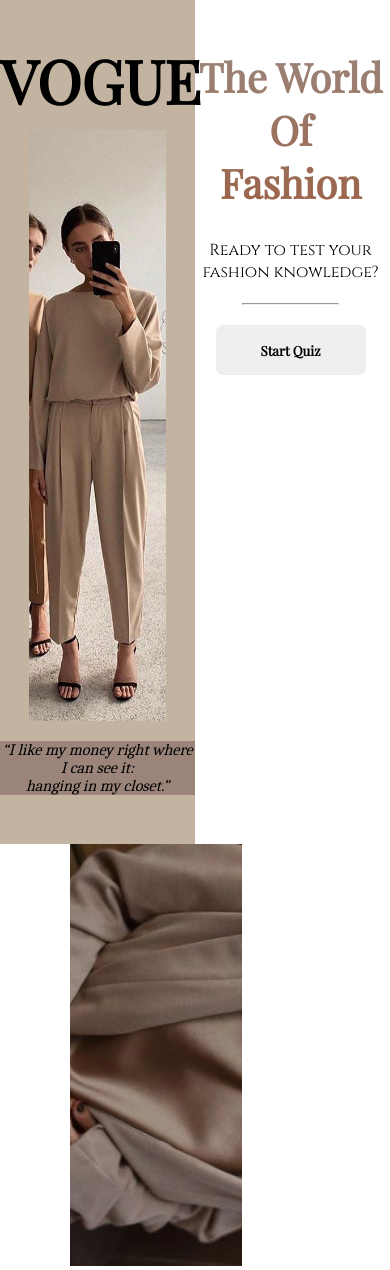
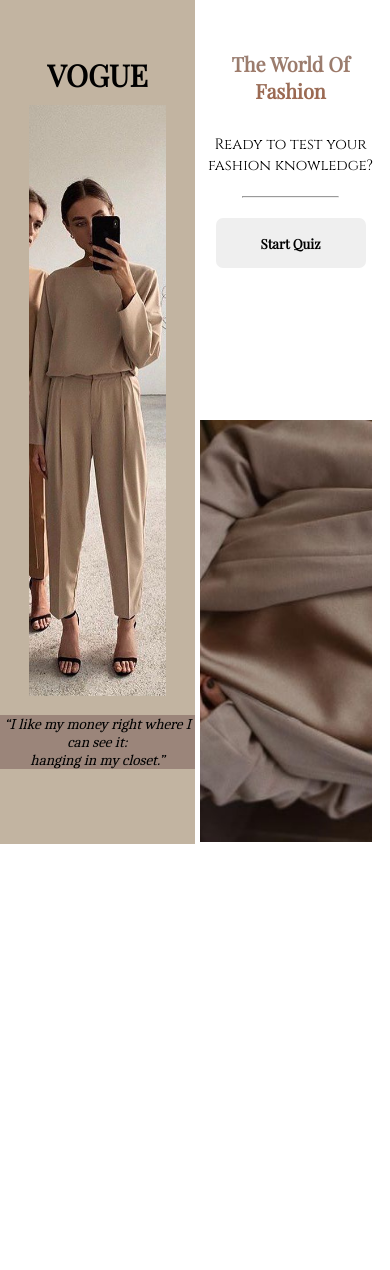
Before and after one commit to Cloud-Panda/quizProject, a PHP site: page / in a window 390 px wide. After the commit the page ends 844 px from the top, so only its background shows below. Run offline with PHP 8.4, Linux system fonts and the light colour scheme.

Commit message:
media queries on landing page done

```diff
--- a/css/style.css
+++ b/css/style.css
@@ -110,13 +110,36 @@ width:100wh;
 
 /*****************MEDIA QUERIES FOR LANDING PAGE****************************/
 
-@media screen (min-width:50px) and (max-width:425px){
-
+@media screen and (max-width: 425px) {
     .image-section h1{
-        font-size:20px!important;
+        font-size: 30px;
+        padding-top:35px;
     }
 
    .image-section{
        margin:auto;
    }
+
+   .about-section{
+       margin-left:5px;
+   }
+
+   .btn-section h1{
+       font-size:20px;
+   }
+
+   .btn-section{
+       font-size:15px;
+   }
+
+   .image-section p{
+       font-size:15px;
+   }
+
 }
+
+@media screen and (max-width:1173px){
+    .about-section{
+        margin-left:5px;
+    }
+}
```
